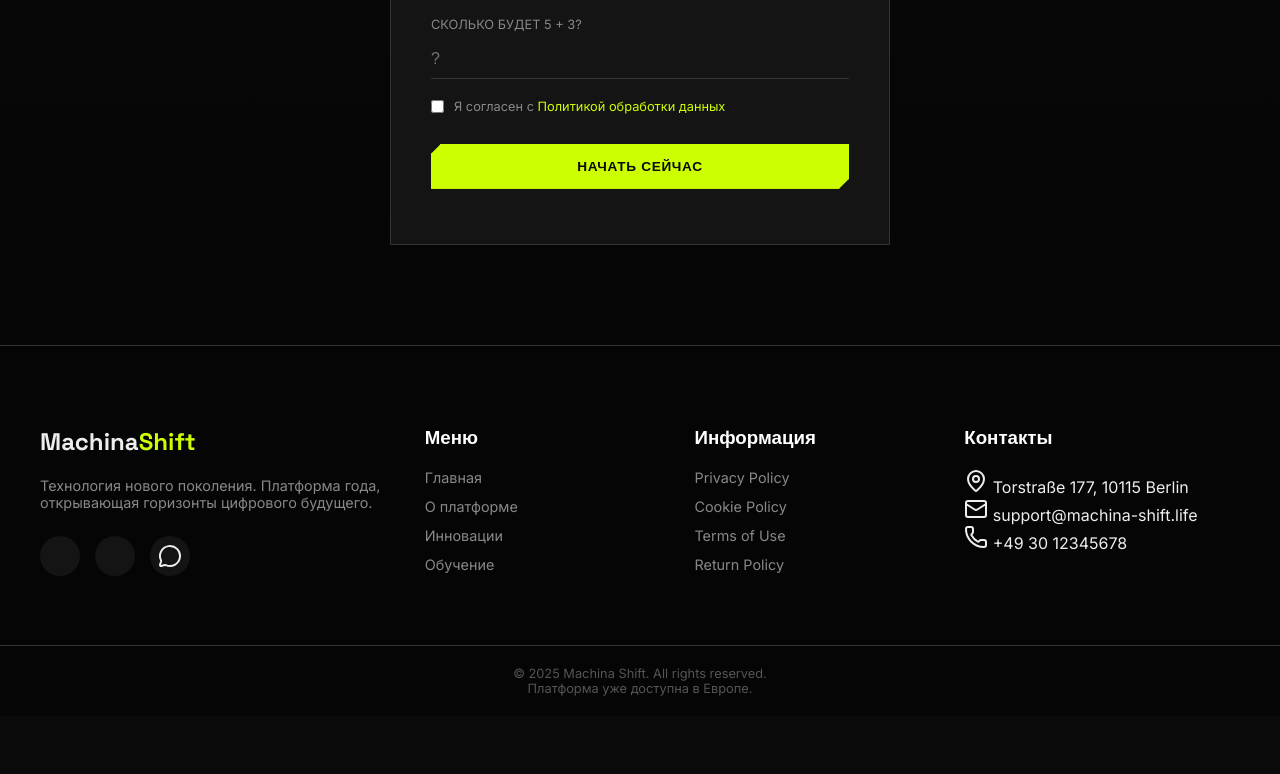
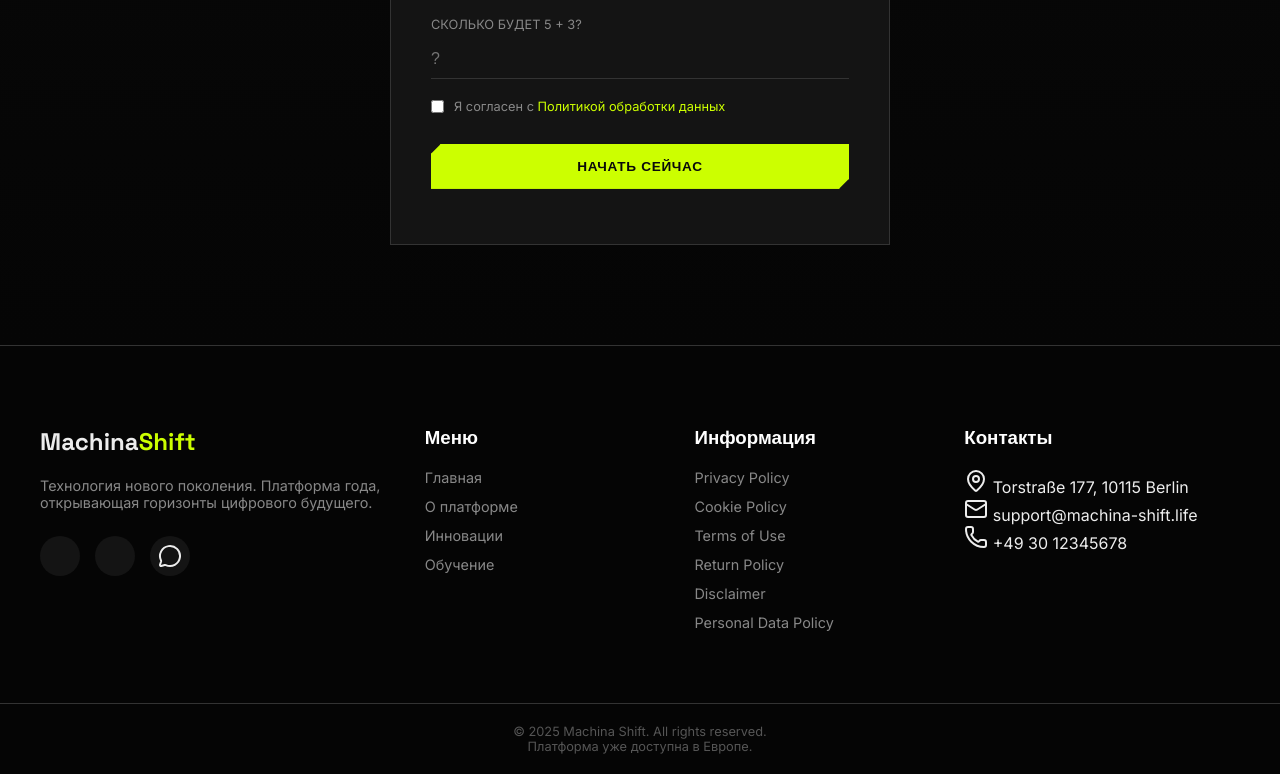
Before and after one commit to Kateryna-Katya/machina-shift, a plain HTML site: page index.html in a window 1280 px wide. Shown: the part 3787-4561 px from the top of the page. Before the commit the page ends 4503 px from the top, so only its background shows below. Drawn offline with nearby package versions, Linux system fonts and the light colour scheme; animation ran at ten frames a second; some icons are missing.

Commit message:
Deploying to gh-pages from @ Kateryna-Katya/machina-shift@0ff9485dd2e34febc4770dd03c3e6dd00d74df3a 🚀

```diff
--- a/index.html
+++ b/index.html
@@ -396,7 +396,9 @@
         <li><a href="./cookies.html">Cookie Policy</a></li>
         <li><a href="./terms.html">Terms of Use</a></li>
         <li><a href="./return.html">Return Policy</a></li>
-      </ul>
+        <li><a href="./disclaimer.html">Disclaimer</a></li>
+        <li><a href="./personal-data-policy.html">Personal Data Policy</a></li>
+    </ul>
     </div>
 
     <div class="footer__col">
```
Also changed, not shown: page-2.html (+3 -1 lines).
